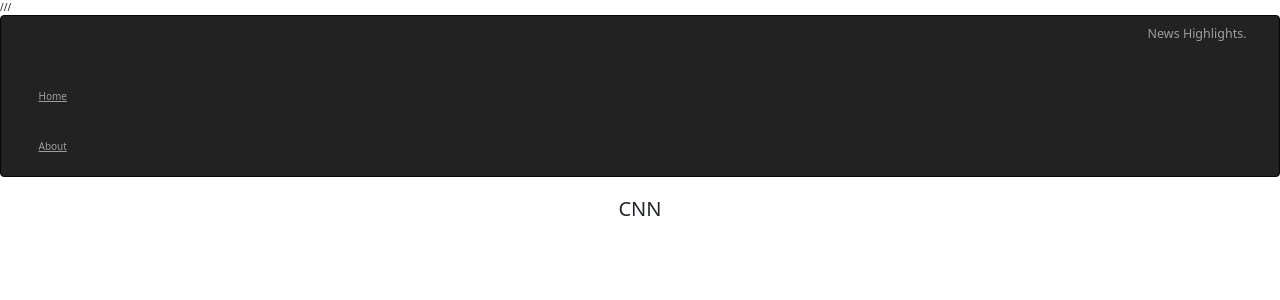
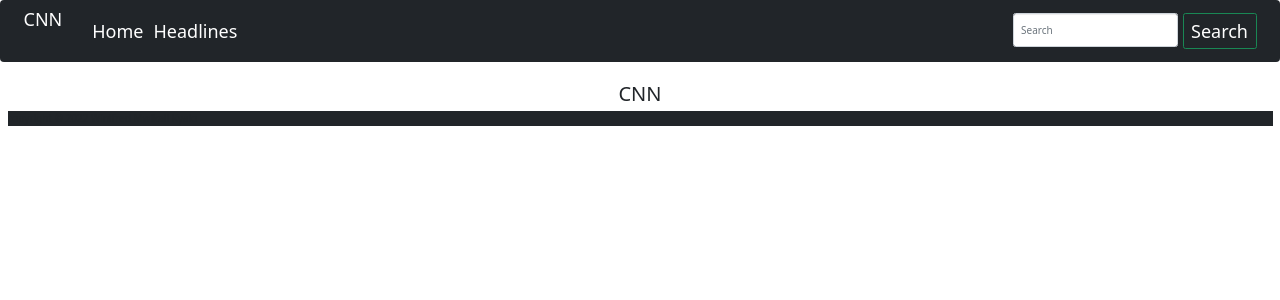
Before and after one commit to mwikalikyalo/news-API, a Flask app: page / in a window 1280 px wide. Shown: the top 300 px of the page. Run offline with Flask 2, Linux system fonts and the light colour scheme; some libraries are stand-ins or nearby versions.

Commit message:
Add styling CSS

```diff
--- a/app/news.py
+++ b/app/news.py
@@ -1,8 +1,7 @@
 class News:
     '''
-    Movie class to define Movie Objects
+    News class to define news objects
     '''
-
     def __init__(self,id,name,description,url,category,language,country):
         id:id
         name: name
--- a/app/static/index.css
+++ b/app/static/index.css
@@ -0,0 +1,3 @@
+title{
+  color: brown;
+}
--- a/app/templates/base.html
+++ b/app/templates/base.html
@@ -1,29 +1,16 @@
-<!DOCTYPE html>
-<html>
 
-<head>
-    <meta charset="utf-8">
-///
-    {% extends 'bootstrap/base.html'%}
-
+{% extends 'bootstrap/base.html'%}
     <!-- Navbar block  -->
     {% block navbar %}
     {% include 'navbar.html' %}
     {% endblock %}
 
-///
     {% if title %}
     <title> {{ title }}</title>
     {% else %}
     <title> Welcome to CNN where we give you<br> breaking news from all over the world.</title>
     {% endif %}
 </head>
-
-<body>
-    <!-- Content block -->
-    {% block content %}
-
-    {% endblock%}
-</body>
-
+    <body>
+    </body>
 </html>
--- a/app/templates/index.html
+++ b/app/templates/index.html
@@ -1,26 +1,31 @@
-{% extends 'base.html'%}
-{% block content %}
+{% extends 'base.html' %}
+
 {% block styles%}
     {{ super() }}
     <link href="https://cdn.jsdelivr.net/npm/bootstrap@5.0.2/dist/css/bootstrap.min.css" rel="stylesheet" integrity="sha384-EVSTQN3/azprG1Anm3QDgpJLIm9Nao0Yz1ztcQTwFspd3yD65VohhpuuCOmLASjC" crossorigin="anonymous">
     <link rel="stylesheet" href="{{url_for('static',filename='index.css')}}">
 {% endblock %}
 
-<div class="container-fluid">
-    <h2 class="text-center mt-50 p-20">CNN</h2>
+{% block content %}
+<div class="container-fluid mb-20">
+    <h2 class="text-center mt-50 p-20"><span>CNN</span></h2>
     <div class="row">
         {% for news in news %}
-            <div class="col-md-3 d-flex justify-content-center source-body">
-                <div class="card bg-light">
+            <div class="col-md-3 d-flex justify-content-center">
+                <div class="card">
                     <div class="card-body">
-                                <a href="/news/{{ news.id }}" target="_blank">
-                                    <h4 class="card-title">{{ news.name }}</h4>
-                                </a>
-                                <p class="card-text">{{news.description | truncate(150)}}</p>
+                        <a href="/source/{{ news.id }}" target="_blank">
+                            <h4 class="card-title">{{ news.name }}</h4>
+                        </a>
+                        <p class="card-text">{{news.description | truncate(150)}}</p>
                     </div>
                   </div>
             </div>
         {% endfor %}
     </div>
+    <!-- <div class="container-fluid"> -->
+        <div class="footer bg-dark justify-content-center center">
+            <p class="copyright">copyright &copy; 2022 Winifred Mwikali Kyalo</p>
+        </div>
 </div>
 {% endblock %}
--- a/app/templates/navbar.html
+++ b/app/templates/navbar.html
@@ -1,21 +1,36 @@
-<div class="navbar navbar-inverse" role="navigation">
-  <div class="container-fluid">
-      <div class="navbar-header">
-          <button type="button" class="navbar-toggle" data-toggle="collapse" data-target=".navbar-collapse">
-              <span class="sr-only">Toggle navigation</span>
-              <span class="icon-bar"></span>
-              <span class="icon-bar"></span>
-              <span class="icon-bar"></span>
-          </button>
-          <a class="navbar-brand" href="/"> News Highlights. </a>
+<!DOCTYPE html>
+<html lang="en">
+<head>
+  <meta charset="UTF-8">
+  <meta http-equiv="X-UA-Compatible" content="IE=edge">
+  <meta name="viewport" content="width=device-width, initial-scale=1.0">
+  <link href="https://cdn.jsdelivr.net/npm/bootstrap@5.0.2/dist/css/bootstrap.min.css" rel="stylesheet" integrity="sha384-EVSTQN3/azprG1Anm3QDgpJLIm9Nao0Yz1ztcQTwFspd3yD65VohhpuuCOmLASjC" crossorigin="anonymous">
+  <title>CNN</title>
+</head>
+<body>
+  <nav class="navbar navbar-expand-lg navbar-light bg-dark">
+    <div class="container-fluid">
+      <button class="navbar-toggler" type="button" data-bs-toggle="collapse" data-bs-target="#navbarTogglerDemo01" aria-controls="navbarTogglerDemo01" aria-expanded="false" aria-label="Toggle navigation">
+        <span class="navbar-toggler-icon"></span>
+      </button>
+      <div class="collapse navbar-collapse" id="navbarTogglerDemo01">
+        <a class="navbar-brand" href="#" style="font-weight: 500; color: white; font-size: large;">CNN</a>
+        <ul class="navbar-nav me-auto mb-2 mb-lg-0">
+          <li class="nav-item">
+            <a class="nav-link active" aria-current="page" href="#" tabindex="-1" aria-disabled="true"
+            style="font-weight: 500; color: white; font-size: large;">Home</a>
+          </li>
+          <li class="nav-item">
+            <a class="nav-link disabled" href="#" tabindex="-2" aria-disabled="true"
+            style="font-weight: 500; color: white; font-size: large;">Headlines</a>
+          </li>
+        </ul>
+        <form class="d-flex">
+          <input class="form-control me-2" type="search" placeholder="Search" aria-label="Search">
+          <button class="btn btn-outline-success" type="submit" style="font-weight: 500; color: white; font-size: large;">Search</button>
+        </form>
       </div>
-      <div class="navbar-collapse collapse">
-          <ul class="nav navbar-nav">
-              <li>
-                  <a href="/">Home</a>
-                  <a href="/about">About</a>
-              </li>
-      </div>
-
-  </div>
-</div>
+    </div>
+  </nav>
+</body>
+</html>
```
Also changed, not shown: app/request.py (+8 -6 lines), app/templates/news.html (+27 -14 lines).
